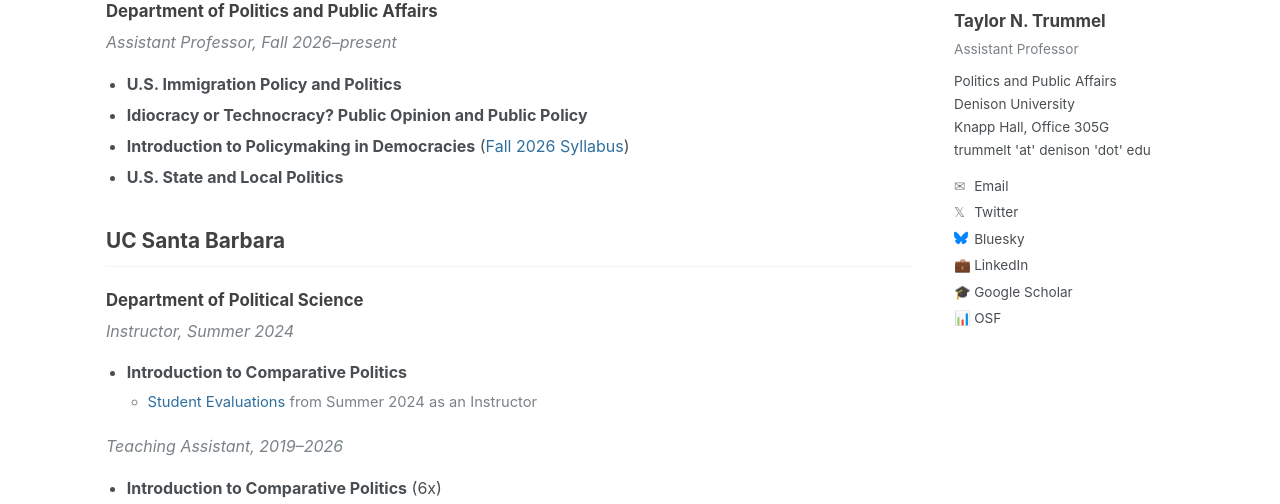
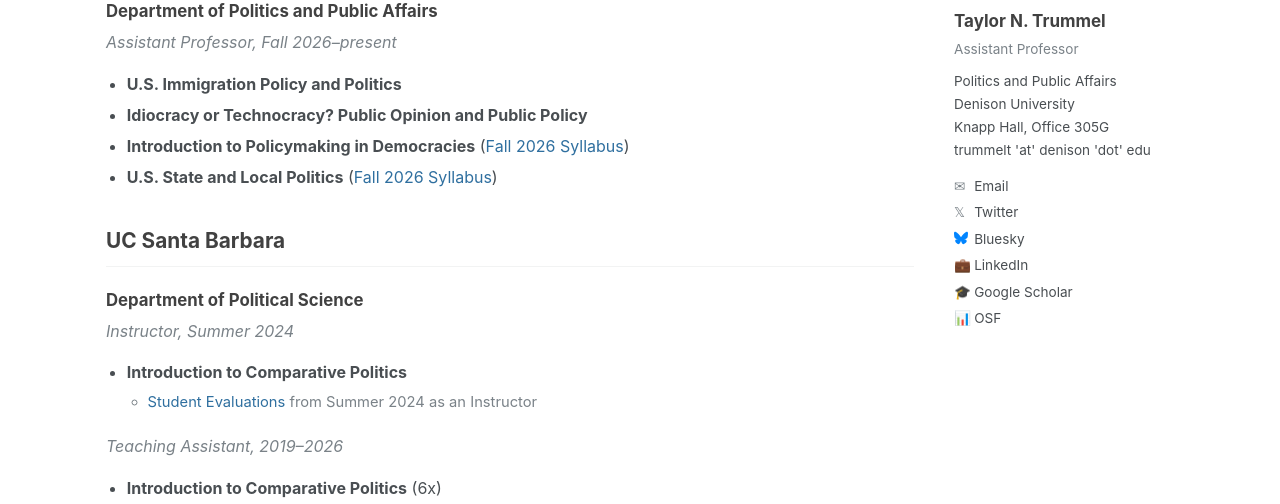
Before and after one commit to tntrummel/tntrummel.github.io, a plain HTML site: page teaching.html in a window 1280 px wide. Shown: the part 251-755 px from the top of the page. Drawn offline with Linux system fonts and the light colour scheme.

Commit message:
teaching.html

```diff
--- a/teaching.html
+++ b/teaching.html
@@ -61,7 +61,7 @@
       <li><strong>U.S. Immigration Policy and Politics</strong></li>
       <li><strong>Idiocracy or Technocracy? Public Opinion and Public Policy</strong></li>
       <li><strong>Introduction to Policymaking in Democracies</strong> (<a href="Trummel_PPA102_Fall2026_Syllabus.pdf">Fall 2026 Syllabus</a>)</li>
-      <li><strong>U.S. State and Local Politics</strong></li>
+      <li><strong>U.S. State and Local Politics</strong> (<a href="Trummel_PPA319_Fall2026_Syllabus.pdf">Fall 2026 Syllabus</a>)</li>
     </ul>
 
     <h2>UC Santa Barbara</h2>
```
